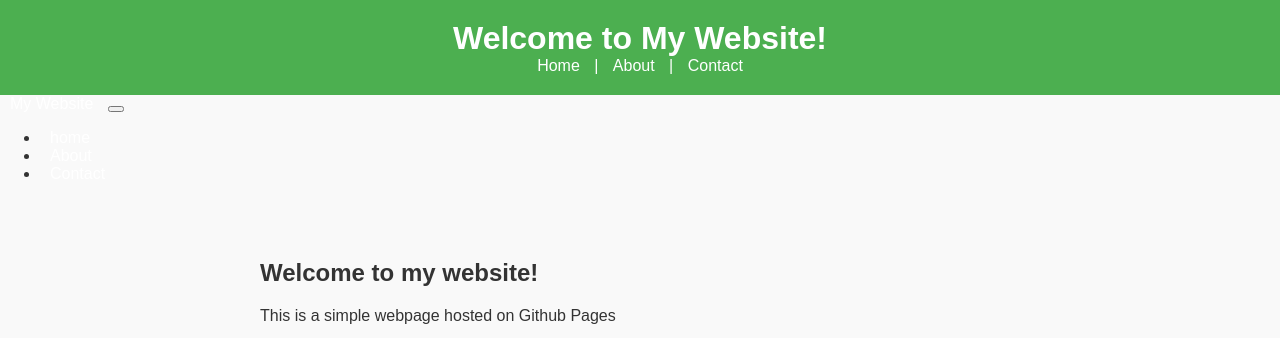
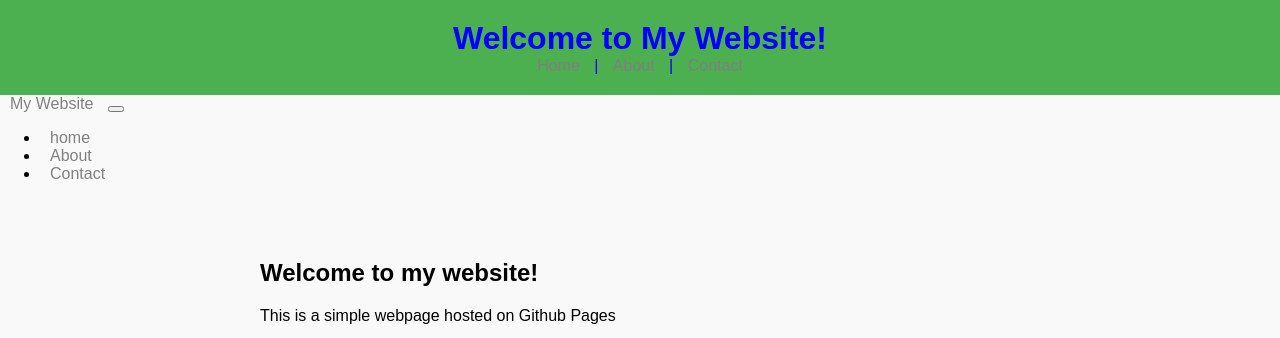
Before and after one commit to Bida24-319/my-github-page, a plain HTML site: page index.html in a window 1280 px wide. Shown: the top 338 px of the page. Drawn offline with nearby package versions, Linux system fonts and the light colour scheme.

Commit message:
Update style.css

```diff
--- a/style.css
+++ b/style.css
@@ -8,7 +8,7 @@ body{
 
    font-family: Arial, sans-serif;
 
-   color: #333;
+   color: #000000;
 
    background-color: #f9f9f9;
 
@@ -22,7 +22,7 @@ header{
 
    background-color: #4CAF50;
 
-   color: white;
+   color: blue;
 
    padding: 20px;
 
@@ -40,7 +40,7 @@ header h1 {
 
 nav a {
 
-    color: white;
+    color: #808080;
 
     text-decoration: none;
 
```
